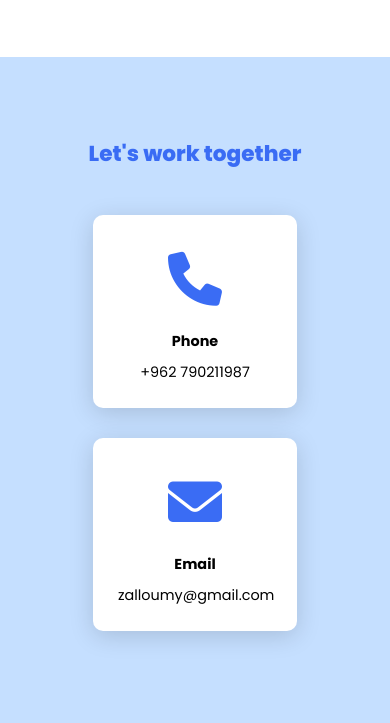
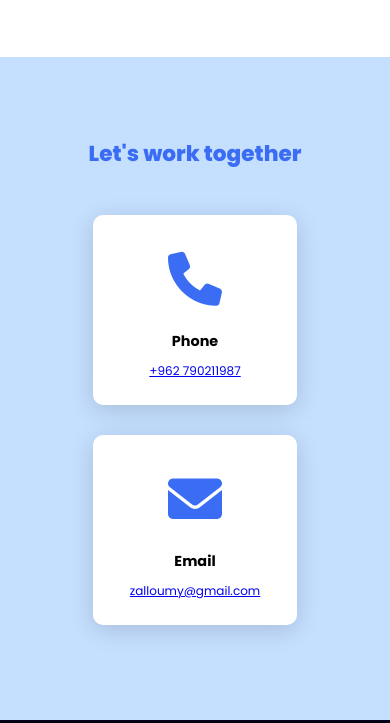
Before and after one commit to yazan19983/yazan-web, a plain HTML site: page index.html in a window 390 px wide. Shown: the part 2021-2744 px from the top of the page. Drawn offline with Linux system fonts and the light colour scheme.

Commit message:
mail and phone linkable

```diff
--- a/index.html
+++ b/index.html
@@ -76,8 +76,7 @@
                 <div class="icon"><i class="fas fa-phone"></i></div>
             <div class="info">
                 <h3>Phone</h3>
-                <p> +962 790211987
-                </p>
+                <a href="tel:+962 790211987">+962 790211987</a>
             </div>
         </div>
 
@@ -85,7 +84,7 @@
             <div class="icon"><i class="fas fa-envelope"></i></div>
         <div class="info">
             <h3>Email</h3>
-            <p>zalloumy@gmail.com</p>
+            <a href = "mailto:zalloumy@gmail.com">zalloumy@gmail.com</a>
         </div>
     </div>
         </div>
```
